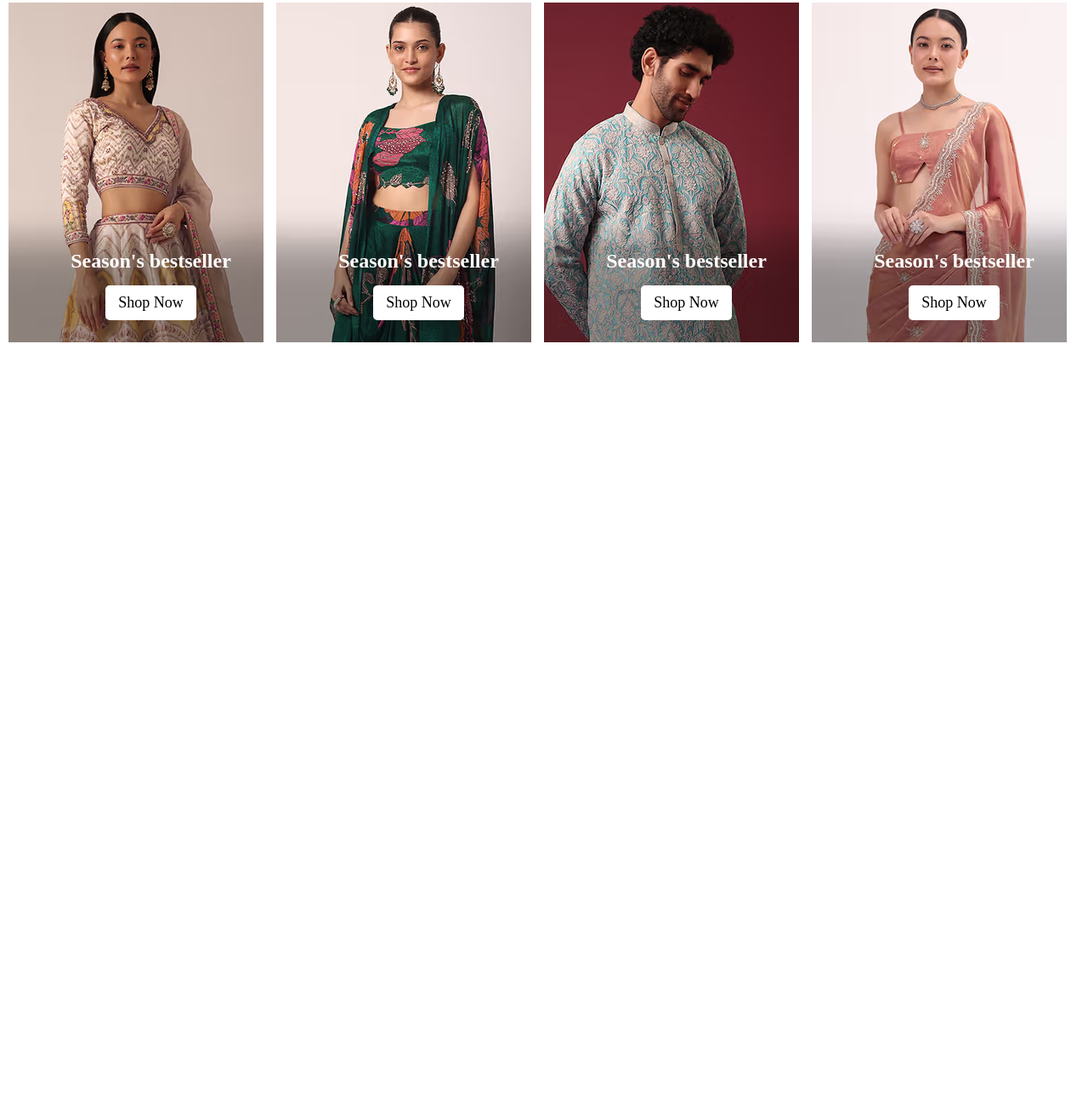
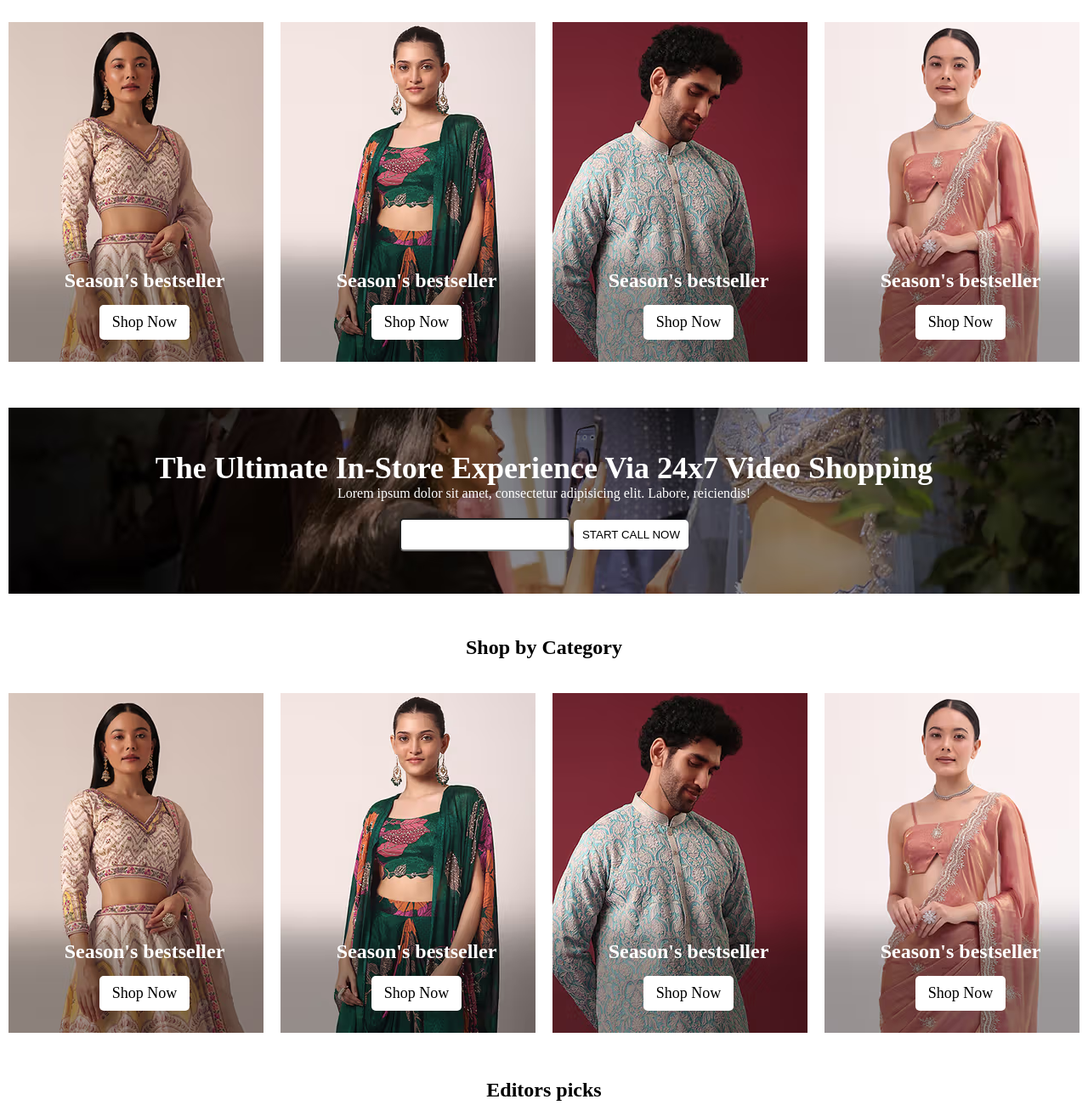
Before and after one commit to Pasang-lama/SEE-Group-, a plain HTML site: page kalki/index.html in a window 1280 px wide. Shown: the part 312-1613 px from the top of the page at 85% size. Before the commit the page ends 800 px from the top, so only its background shows below. Drawn offline with Linux system fonts and the light colour scheme.

Commit message:
Add files via upload
flkdjfajsd;lfj

```diff
--- a/kalki/css/style.css
+++ b/kalki/css/style.css
@@ -126,7 +126,6 @@ header .middle-header {
 } */
 
 .services {
-    margin-top: 50px;
     display: grid;
     grid-template-columns: repeat(5, 1fr);
 }
@@ -146,9 +145,9 @@ header .middle-header {
 }
 
 .product-category {
-    margin-top: 50px;
     display: grid;
     grid-template-columns: repeat(4, 1fr);
+    gap: 20px;
 }
 
 .cartegory-card {
@@ -182,3 +181,49 @@ header .middle-header {
     text-decoration: underline;
 
 }
+
+.video-shopping {
+    padding: 50px 0px;
+    background-image: url("../images/video-shopping-banner16-8-2023.avif");
+    color: white;
+    text-align: center;
+}
+.video-shopping h2{
+    font-size: 36px ;
+}
+.video-shopping form{
+    margin-top: 20px;
+}
+.video-shopping form input{
+    padding: 10px;
+    border-radius: 5px;
+    color: black;
+}
+.video-shopping form button{
+    background-color: white;
+    padding: 10px;
+    text-transform: uppercase;
+    border: none;
+    border-radius: 5px;
+}
+.video-shopping form button:hover{
+    background-color: black;
+    color: white;
+}
+.section-heading{
+    text-align: center;
+    margin-bottom: 40px;
+}
+.margin-top{
+    margin-top: 50px;
+}
+.editiors-picks{
+    display: grid;
+    grid-template-columns: 1fr 1fr;
+    gap: 20px;
+}
+ img{
+    height: 100%;
+    width: 100%;
+    object-fit: cover;
+}
--- a/kalki/index.html
+++ b/kalki/index.html
@@ -88,7 +88,7 @@
     </section>
 
     <!-- services section  -->
-    <section class="services container">
+    <section class="services margin-top container">
       <div class="services-item">
         <i class="fa-solid fa-truck-fast"></i>
         <h2>24-hour Dispatch</h2>
@@ -111,10 +111,10 @@
       </div>
     </section>
 
-    <section class="product-category container">
+    <section class="product-category margin-top container">
       <div class="cartegory-card">
         <figure>
-          <img src="images/product.avif" alt="">
+          <img src="images/product.avif" alt="" />
         </figure>
         <div class="prodcut-description">
           <h2>Season's bestseller</h2>
@@ -123,7 +123,7 @@
       </div>
       <div class="cartegory-card">
         <figure>
-          <img src="images/p-1.avif" alt="">
+          <img src="images/p-1.avif" alt="" />
         </figure>
         <div class="prodcut-description">
           <h2>Season's bestseller</h2>
@@ -132,7 +132,7 @@
       </div>
       <div class="cartegory-card">
         <figure>
-          <img src="images/p2.avif" alt="">
+          <img src="images/p2.avif" alt="" />
         </figure>
         <div class="prodcut-description">
           <h2>Season's bestseller</h2>
@@ -141,7 +141,7 @@
       </div>
       <div class="cartegory-card">
         <figure>
-          <img src="images/p3.avif" alt="">
+          <img src="images/p3.avif" alt="" />
         </figure>
         <div class="prodcut-description">
           <h2>Season's bestseller</h2>
@@ -150,8 +150,117 @@
       </div>
     </section>
 
+    <section class="video-shopping margin-top container">
+      <h2>The Ultimate In-Store Experience Via 24x7 Video Shopping</h2>
+      <p>
+        Lorem ipsum dolor sit amet, consectetur adipisicing elit. Labore,
+        reiciendis!
+      </p>
+      <form action="">
+        <input type="number" name="" id="" />
+        <button type="submit">Start Call Now</button>
+      </form>
+    </section>
 
-
+    <section class="container margin-top">
+      <h2 class="section-heading">Shop by Category</h2>
+      <div class="product-category">
+        <div class="cartegory-card">
+          <figure>
+            <img src="images/product.avif" alt="" />
+          </figure>
+          <div class="prodcut-description">
+            <h2>Season's bestseller</h2>
+            <a href="" class="card-button">Shop Now</a>
+          </div>
+        </div>
+        <div class="cartegory-card">
+          <figure>
+            <img src="images/p-1.avif" alt="" />
+          </figure>
+          <div class="prodcut-description">
+            <h2>Season's bestseller</h2>
+            <a href="" class="card-button">Shop Now</a>
+          </div>
+        </div>
+        <div class="cartegory-card">
+          <figure>
+            <img src="images/p2.avif" alt="" />
+          </figure>
+          <div class="prodcut-description">
+            <h2>Season's bestseller</h2>
+            <a href="" class="card-button">Shop Now</a>
+          </div>
+        </div>
+        <div class="cartegory-card">
+          <figure>
+            <img src="images/p3.avif" alt="" />
+          </figure>
+          <div class="prodcut-description">
+            <h2>Season's bestseller</h2>
+            <a href="" class="card-button">Shop Now</a>
+          </div>
+        </div>
+      </div>
+    </section>
+    <section class="margin-top container">
+      <h2 class="section-heading">Editors picks</h2>
+      <div class="editiors-picks">
+        <figure>
+          <img src="images/img-1.avif" alt="" />
+        </figure>
+        <figure>
+          <img src="images/img-2.avif" alt="" />
+        </figure>
+      </div>
+    </section>
+    <section class="container margin-top">
+      <h2 class="section-heading">New In Styles</h2>
+      <div class="product-category">
+        <div class="cartegory-card">
+          <figure>
+            <img src="images/product.avif" alt="" />
+          </figure>
+          <div class="prodcut-description">
+            <h2>Season's bestseller</h2>
+            <a href="" class="card-button">Shop Now</a>
+          </div>
+        </div>
+        <div class="cartegory-card">
+          <figure>
+            <img src="images/p-1.avif" alt="" />
+          </figure>
+          <div class="prodcut-description">
+            <h2>Season's bestseller</h2>
+            <a href="" class="card-button">Shop Now</a>
+          </div>
+        </div>
+        <div class="cartegory-card">
+          <figure>
+            <img src="images/p2.avif" alt="" />
+          </figure>
+          <div class="prodcut-description">
+            <h2>Season's bestseller</h2>
+            <a href="" class="card-button">Shop Now</a>
+          </div>
+        </div>
+        <div class="cartegory-card">
+          <figure>
+            <img src="images/p3.avif" alt="" />
+          </figure>
+          <div class="prodcut-description">
+            <h2>Season's bestseller</h2>
+            <a href="" class="card-button">Shop Now</a>
+          </div>
+        </div>
+      </div>
+    </section>
+    <section class="wedding-collection margin-top container">
+      <h2 class="section-heading">Wedding Collection</h2>
+      <figure>
+        <img src="images/img-3.avif" alt="" />
+      </figure>
+    </section>
     <script src="js/jquery-3.7.1.min.js"></script>
     <script src="js/owl.carousel.min.js"></script>
     <script>
```
Also changed, not shown: kalki/images/img-1.avif (added), kalki/images/img-2.avif (added), kalki/images/img-3.avif (added), kalki/images/video-shopping-banner16-8-2023.avif (added).
